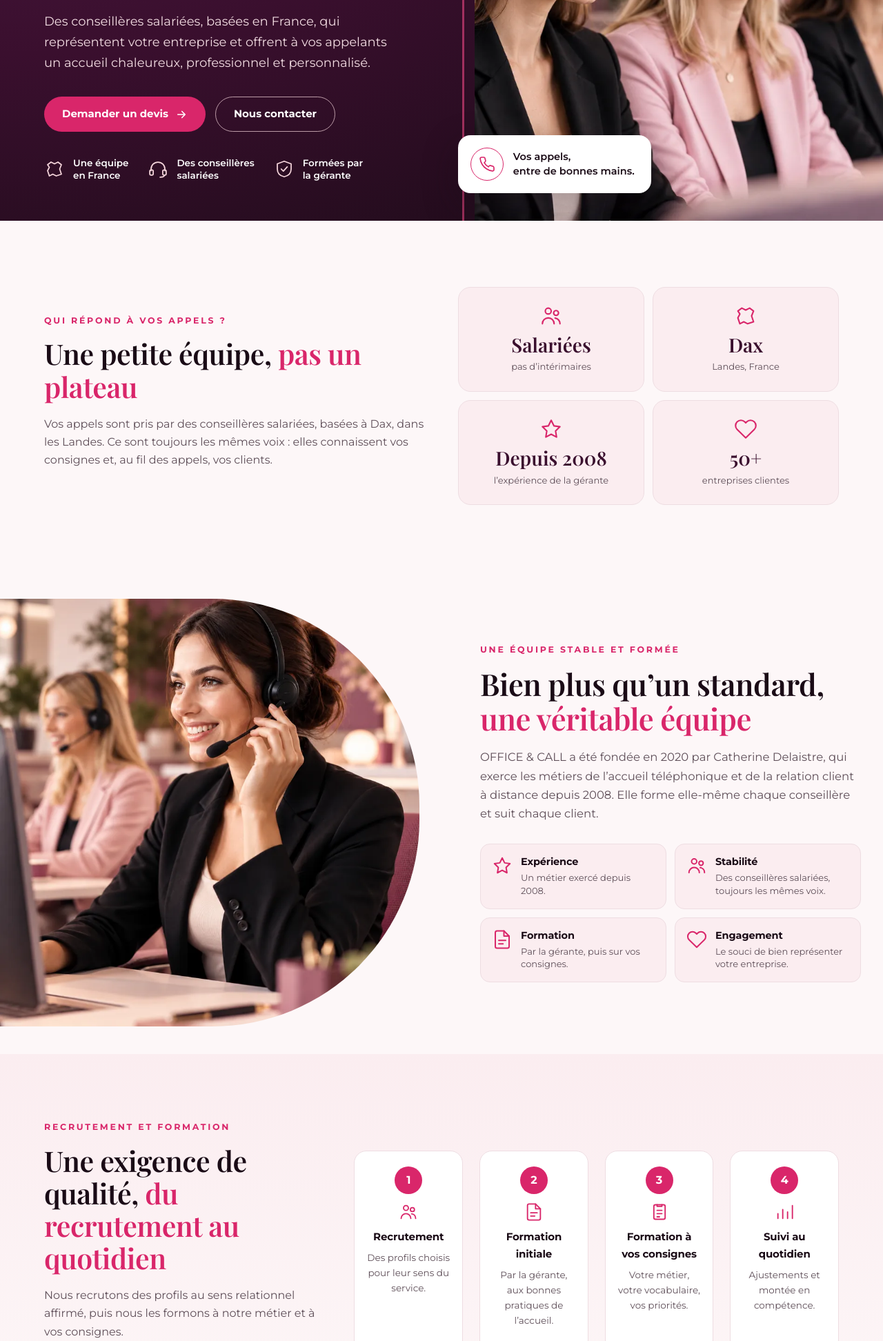
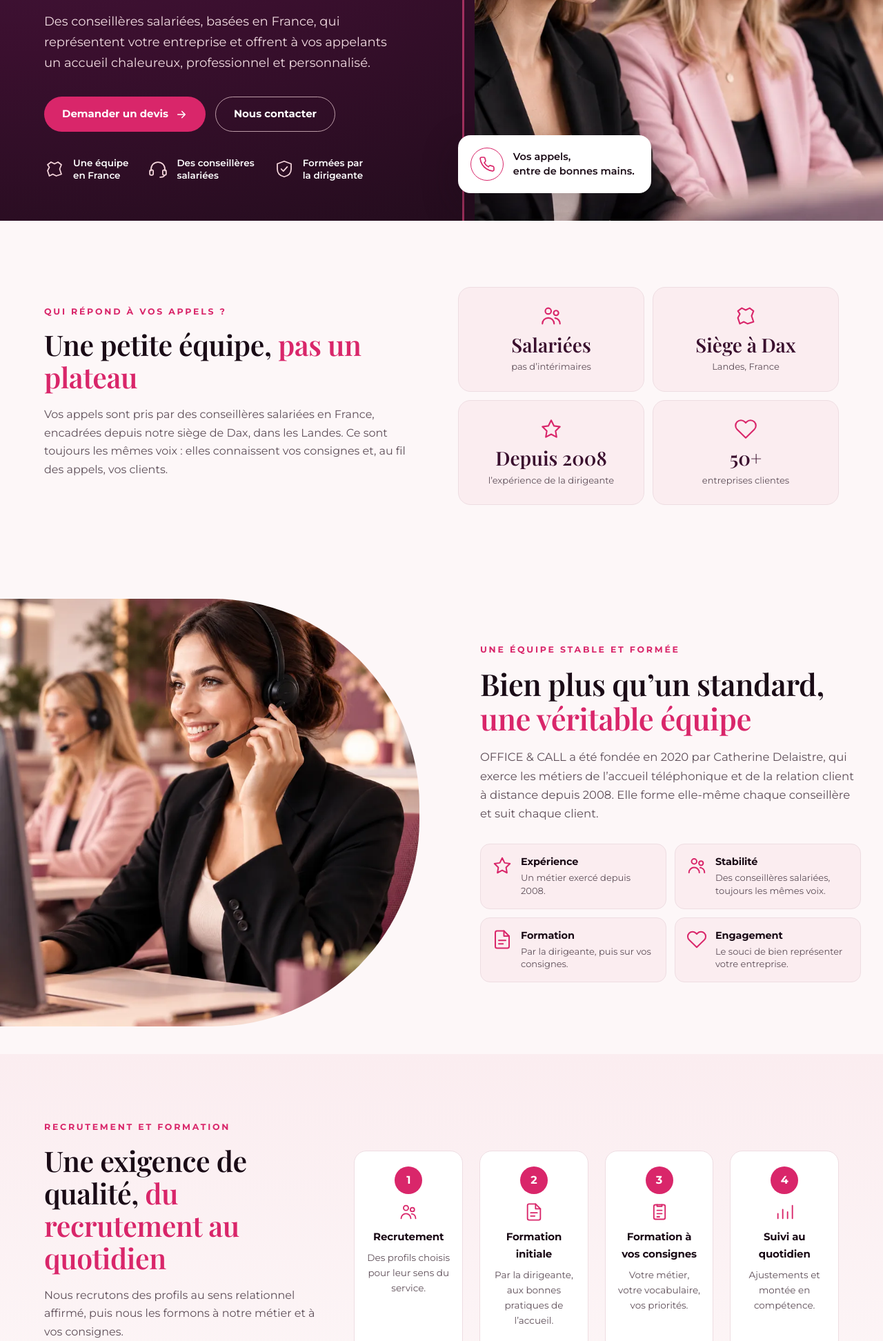
Before and after one commit to Office-Call/secretariat-externalise, a WordPress theme: template themes/standard-externalise/page-a-propos.php in a window 1280 px wide. Shown: the part 411-2355 px from the top of the page at 69% size. Run offline with PHP 8.4 and a stand-in for WordPress, Linux system fonts and the light colour scheme; the site name, menu and one post (Sample post) are stand-ins, and other content is empty; some libraries are stand-ins or nearby versions.

Commit message:
Corrections suite à l'audit du site (thème 1.6.2, Pages du site 1.1.1)
- Promesses absolues retirées (« ne manquer aucun appel », « aucun appel sans réponse »)
- Équipe présentée « en France, siège à Dax » au lieu de « basée à Dax »
- « Gérante » remplacé par « dirigeante » (SAS : titre légal Président(e))
- Témoignages renommé « Avis clients » ; plus d'annonce de cas clients inexistants
- Page Guides en noindex tant qu'aucun article n'est publié
- LISEZMOI : diagnostic de /temoignages/ qui affiche la page des Guides

Co-Authored-By: Claude Opus 5.5 <noreply@anthropic.com>
Claude-Session: https://claude.ai/code/session_01Y69qQ3kAmXqN2nSXxz1mt8

```diff
--- a/plugins/se-pages-du-site/se-pages-du-site.php
+++ b/plugins/se-pages-du-site/se-pages-du-site.php
@@ -2,7 +2,7 @@
 /**
  * Plugin Name: Pages du site — Standard Externalisé
  * Description: Crée ou met à jour en un clic les pages de standard-externalise.fr (textes rédigés, bonnes adresses, bons modèles). Outils › Pages du site. À supprimer une fois les pages créées.
- * Version: 1.1.0
+ * Version: 1.1.1
  * Author: OFFICE & CALL
  */
 
--- a/themes/standard-externalise/footer.php
+++ b/themes/standard-externalise/footer.php
@@ -1,5 +1,5 @@
 <?php if (!defined('ABSPATH')) { exit; }
-$texte = get_theme_mod('se_pied_texte') ?: 'Une permanence téléphonique haut de gamme, humaine et sur mesure, pour ne manquer aucun appel et renforcer votre image professionnelle.';
+$texte = get_theme_mod('se_pied_texte') ?: 'Une permanence téléphonique haut de gamme, humaine et sur mesure, qui prend vos appels pendant que vous travaillez et renforce votre image professionnelle.';
 $tel = get_theme_mod('se_telephone');
 $mail = get_theme_mod('se_email');
 $li = get_theme_mod('se_linkedin');
--- a/themes/standard-externalise/front-page.php
+++ b/themes/standard-externalise/front-page.php
@@ -56,7 +56,7 @@ get_header();
   <div class="wrap">
     <div class="section-head center">
       <p class="kicker">Nos solutions</p>
-      <h2>Des services sur mesure <br class="br-desk">pour <em>ne manquer aucun appel</em></h2>
+      <h2>Des services sur mesure <br class="br-desk">pour <em>prendre vos appels quand vous ne pouvez pas</em></h2>
       <p>Une permanence téléphonique professionnelle et humaine, adaptée à vos besoins et à votre activité.</p>
     </div>
     <div class="cards">
--- a/themes/standard-externalise/functions.php
+++ b/themes/standard-externalise/functions.php
@@ -7,7 +7,7 @@ if (!defined('ABSPATH')) {
     exit;
 }
 
-define('SE_THEME_VERSION', '1.6.1');
+define('SE_THEME_VERSION', '1.6.2');
 
 require get_template_directory() . '/inc/menus.php';
 require get_template_directory() . '/inc/composants.php';
@@ -231,7 +231,9 @@ function se_seo($titre, $description, $service = '', $image = '')
 /** Pages exclues des moteurs (obligatoires mais sans intérêt pour le référencement). */
 function se_page_noindex()
 {
-    return is_page(['mentions-legales', 'politique-de-confidentialite', 'cgv']) || is_search() || is_404();
+    // La page Guides reste hors des moteurs tant qu'aucun article n'est publié (page vide = contenu trop mince).
+    return is_page(['mentions-legales', 'politique-de-confidentialite', 'cgv']) || is_search() || is_404()
+        || (is_home() && !have_posts());
 }
 
 /** Fil d'Ariane de la page courante : [[nom, url], …], d'après les pages parentes de WordPress. */
--- a/themes/standard-externalise/inc/menus.php
+++ b/themes/standard-externalise/inc/menus.php
@@ -29,7 +29,7 @@ function se_menu_par_defaut()
         ['titre' => 'Pourquoi nous ?', 'url' => '', 'enfants' => [
             ['titre' => 'Notre équipe', 'url' => $u('a-propos')],
             ['titre' => 'Notre méthode', 'url' => $u('comment-ca-fonctionne')],
-            ['titre' => 'Témoignages et cas clients', 'url' => $u('temoignages')],
+            ['titre' => 'Avis clients', 'url' => $u('temoignages')],
             ['titre' => 'Nos outils', 'url' => $u('nos-outils')],
             ['titre' => 'Guides et conseils', 'url' => $u('guides')],
         ]],
--- a/themes/standard-externalise/page-a-propos.php
+++ b/themes/standard-externalise/page-a-propos.php
@@ -6,8 +6,8 @@
 if (!defined('ABSPATH')) { exit; }
 
 se_seo(
-    'Notre équipe de conseillères téléphoniques à Dax',
-    'Des conseillères salariées, basées à Dax dans les Landes, formées par une gérante qui exerce ce métier depuis 2008. Une petite équipe qui connaît vos clients.',
+    'Notre équipe de conseillères téléphoniques en France',
+    'Des conseillères salariées en France, encadrées depuis notre siège de Dax et formées par une dirigeante qui exerce ce métier depuis 2008. Une petite équipe qui connaît vos clients.',
     '',
     'equipe.webp'
 );
@@ -20,7 +20,7 @@ get_header();
     'titre'   => 'Une équipe engagée, à la hauteur <em>de votre image</em>',
     'texte'   => 'Des conseillères salariées, basées en France, qui représentent votre entreprise et offrent à vos appelants un accueil chaleureux, professionnel et personnalisé.',
     'bouton2' => ['Nous contacter', se_lien('contact')],
-    'points'  => [['france', 'Une équipe<br>en France'], ['headset', 'Des conseillères<br>salariées'], ['shield', 'Formées par<br>la gérante']],
+    'points'  => [['france', 'Une équipe<br>en France'], ['headset', 'Des conseillères<br>salariées'], ['shield', 'Formées par<br>la dirigeante']],
     'image'   => 'equipe.webp',
     'alt'     => 'Conseillères de l’équipe Standard Externalisé avec leur casque',
     'badge'   => ['phone', 'Vos appels,<br>entre de bonnes mains.'],
@@ -31,10 +31,10 @@ get_header();
     <div class="def-text">
       <p class="kicker">Qui répond à vos appels&nbsp;?</p>
       <h2>Une petite équipe, <em>pas un plateau</em></h2>
-      <p>Vos appels sont pris par des conseillères salariées, basées à Dax, dans les Landes. Ce sont toujours les mêmes voix : elles connaissent vos consignes et, au fil des appels, vos clients.</p>
+      <p>Vos appels sont pris par des conseillères salariées en France, encadrées depuis notre siège de Dax, dans les Landes. Ce sont toujours les mêmes voix : elles connaissent vos consignes et, au fil des appels, vos clients.</p>
     </div>
     <div class="chiffres">
-      <?php foreach ([['users', 'Salariées', 'pas d’intérimaires'], ['france', 'Dax', 'Landes, France'], ['star', 'Depuis 2008', 'l’expérience de la gérante'], ['heart', '50+', 'entreprises clientes']] as $c) : ?>
+      <?php foreach ([['users', 'Salariées', 'pas d’intérimaires'], ['france', 'Siège à Dax', 'Landes, France'], ['star', 'Depuis 2008', 'l’expérience de la dirigeante'], ['heart', '50+', 'entreprises clientes']] as $c) : ?>
         <div class="chiffre"><?php echo se_icon($c[0]); ?><strong><?php echo esc_html($c[1]); ?></strong><span><?php echo esc_html($c[2]); ?></span></div>
       <?php endforeach; ?>
     </div>
@@ -48,7 +48,7 @@ get_header();
     <?php se_atouts([
         ['star', 'Expérience', 'Un métier exercé depuis 2008.'],
         ['users', 'Stabilité', 'Des conseillères salariées, toujours les mêmes voix.'],
-        ['doc', 'Formation', 'Par la gérante, puis sur vos consignes.'],
+        ['doc', 'Formation', 'Par la dirigeante, puis sur vos consignes.'],
         ['heart', 'Engagement', 'Le souci de bien représenter votre entreprise.'],
     ], 2); ?>
 <?php }); ?>
@@ -63,7 +63,7 @@ get_header();
     </div>
     <?php se_etapes([
         ['Recrutement', 'Des profils choisis pour leur sens du service.', 'users'],
-        ['Formation initiale', 'Par la gérante, aux bonnes pratiques de l’accueil.', 'doc'],
+        ['Formation initiale', 'Par la dirigeante, aux bonnes pratiques de l’accueil.', 'doc'],
         ['Formation à vos consignes', 'Votre métier, votre vocabulaire, vos priorités.', 'clipboard'],
         ['Suivi au quotidien', 'Ajustements et montée en compétence.', 'chart'],
     ], 'steps-cards'); ?>
@@ -86,8 +86,8 @@ get_header();
 <?php get_template_part('parts/temoignages'); ?>
 
 <?php se_faq([
-    ['Où sont basées vos conseillères ?', 'À Dax, dans les Landes. Elles sont salariées de l’entreprise.'],
-    ['Quelle est leur expérience ?', 'Elles sont formées par la gérante, qui exerce les métiers de l’accueil téléphonique et de la relation client depuis 2008.'],
+    ['Où sont basées vos conseillères ?', 'En France. Elles sont salariées de l’entreprise et encadrées depuis notre siège de Dax, dans les Landes.'],
+    ['Quelle est leur expérience ?', 'Elles sont formées par la dirigeante, qui exerce les métiers de l’accueil téléphonique et de la relation client depuis 2008.'],
     ['Comment sont-elles formées ?', 'Une formation initiale aux bonnes pratiques de l’accueil, puis une formation à vos consignes avant la mise en service.'],
     ['L’équipe est-elle stable ?', 'Oui : ce sont des conseillères salariées, pas des intérimaires. Vos clients entendent les mêmes voix.'],
     ['Peuvent-elles s’adapter à mon secteur d’activité ?', 'Oui. Vos consignes sont écrites pour votre métier, et nous les ajustons avec vous.'],
@@ -95,7 +95,7 @@ get_header();
 
 <?php se_maillage([
     ['Notre méthode', 'Comment se passe la mise en place.', se_lien('comment-ca-fonctionne'), 'gear'],
-    ['Témoignages et cas clients', 'Ce qu’en disent nos clients.', se_lien('temoignages'), 'star'],
+    ['Avis clients', 'Ce qu’en disent nos clients.', se_lien('temoignages'), 'star'],
     ['Nos outils', 'Téléphonie, consignes, confidentialité.', se_lien('nos-outils'), 'laptop'],
     ['Demander un devis', 'Votre proposition chiffrée sous 24 heures ouvrées.', se_lien('devis'), 'doc'],
 ]); ?>
--- a/themes/standard-externalise/page-comment-ca-fonctionne.php
+++ b/themes/standard-externalise/page-comment-ca-fonctionne.php
@@ -79,7 +79,7 @@ get_header();
     ['Combien de temps faut-il pour mettre en place le service ?', 'Cela dépend surtout de vos consignes : un simple accueil avec prise de message se prépare plus vite qu’une prise de rendez-vous avec des règles détaillées. Nous fixons la date ensemble lors du premier échange.'],
     ['Quelles informations devez-vous me demander ?', 'Votre activité, vos horaires, les questions fréquentes de vos clients, ce qui est urgent, et à qui transmettre les messages.'],
     ['Puis-je modifier mes consignes après le lancement ?', 'Oui, à tout moment, par e-mail ou par téléphone.'],
-    ['Comment sont formées les conseillères ?', 'Elles sont salariées et formées par la gérante, qui exerce ce métier depuis 2008. Elles prennent connaissance de vos consignes avant la mise en service.'],
+    ['Comment sont formées les conseillères ?', 'Elles sont salariées et formées par la dirigeante, qui exerce ce métier depuis 2008. Elles prennent connaissance de vos consignes avant la mise en service.'],
     ['Dois-je changer de numéro ou de logiciel ?', 'Non. Un simple renvoi d’appel depuis votre ligne suffit, et nous travaillons dans vos outils quand c’est nécessaire.'],
 ], 'Vous vous posez des questions sur la mise en place de notre service ? Voici les réponses aux plus fréquentes.'); ?>
 
--- a/themes/standard-externalise/page-contact.php
+++ b/themes/standard-externalise/page-contact.php
@@ -4,7 +4,7 @@ if (!defined('ABSPATH')) { exit; }
 
 se_seo(
     'Contact : parlons de votre standard téléphonique',
-    'Contactez Standard Externalisé par téléphone, par e-mail ou via notre formulaire. Une équipe basée à Dax, joignable du lundi au vendredi de 8h à 19h.',
+    'Contactez Standard Externalisé par téléphone, par e-mail ou via notre formulaire. Une équipe en France, joignable du lundi au vendredi de 8h à 19h.',
     '',
     'accueil-telephone.webp'
 );
@@ -55,7 +55,7 @@ $mail = get_theme_mod('se_email');
     <div class="contact-side">
       <img src="<?php echo se_img('conseillere-equipe.webp'); ?>" alt="Conseillère de l’équipe Standard Externalisé" width="1100" height="825" loading="lazy">
       <ul class="liste-coches">
-        <li><?php echo se_icon('check', ''); ?>Une équipe basée à Dax, en France</li>
+        <li><?php echo se_icon('check', ''); ?>Une équipe en France, siège à Dax</li>
         <li><?php echo se_icon('check', ''); ?>Une réponse sous 24 heures ouvrées</li>
         <li><?php echo se_icon('check', ''); ?>Un accompagnement personnalisé</li>
       </ul>
--- a/themes/standard-externalise/page-metiers.php
+++ b/themes/standard-externalise/page-metiers.php
@@ -30,7 +30,7 @@ get_header();
         ['tools', 'Artisans et BTP', 'Vous êtes sur le chantier, nous prenons les demandes de devis.', se_lien('metiers/artisans-btp')],
         ['scale', 'Professions juridiques', 'Filtrage discret, messages précis, rendez-vous fixés.', se_lien('metiers/professions-juridiques')],
         ['calc', 'Expertise comptable', 'Un renfort pendant les périodes fiscales.', se_lien('metiers/expertise-comptable')],
-        ['home', 'Immobilier', 'Aucun appel sur une annonce sans réponse.', se_lien('metiers/immobilier')],
+        ['home', 'Immobilier', 'Les appels sur vos annonces pris pendant vos visites.', se_lien('metiers/immobilier')],
         ['heart', 'Services à la personne', 'Familles et intervenants bien orientés.', se_lien('metiers/services-a-la-personne')],
     ], false, 'cards-5'); ?>
     <p class="center note-metier">Votre métier n’est pas dans la liste ? Nous accompagnons aussi d’autres TPE et PME : <a href="<?php echo se_lien('contact'); ?>">décrivez-nous votre activité</a>.</p>
--- a/themes/standard-externalise/page-permanence-telephonique.php
+++ b/themes/standard-externalise/page-permanence-telephonique.php
@@ -67,7 +67,7 @@ get_header();
 </section>
 
 <?php se_faq([
-    ['Qui répond à mes appels ?', 'Des conseillères salariées, basées à Dax, formées à vos consignes. Ce sont toujours les mêmes voix.'],
+    ['Qui répond à mes appels ?', 'Des conseillères salariées en France, formées à vos consignes. Ce sont toujours les mêmes voix.'],
     ['Quels sont les horaires de la permanence ?', 'Du lundi au vendredi, de 8h à 19h, sans coupure le midi. En dehors de ces horaires, vos appels suivent la solution que vous avez prévue, par exemple votre messagerie.'],
     ['Puis-je personnaliser la formule d’accueil ?', 'Oui. La conseillère répond avec la formule que vous choisissez, au nom de votre entreprise.'],
     ['Comment me sont transmis les messages ?', 'Par e-mail dès la fin de l’appel, et par SMS en option.'],
--- a/themes/standard-externalise/page-services-a-la-personne.php
+++ b/themes/standard-externalise/page-services-a-la-personne.php
@@ -50,7 +50,7 @@ se_page_metier([
     'liens' => [
         ['Permanence téléphonique', 'Tous vos appels pris, du lundi au vendredi de 8h à 19h.', se_lien('permanence-telephonique'), 'headset'],
         ['Étude sur mesure', 'Pour un réseau de plusieurs agences.', se_lien('etude-sur-mesure'), 'nodes'],
-        ['Témoignages et cas clients', 'Ce qu’en disent nos clients.', se_lien('temoignages'), 'star'],
+        ['Avis clients', 'Ce qu’en disent nos clients.', se_lien('temoignages'), 'star'],
         ['Demander un devis', 'Votre proposition chiffrée sous 24 heures ouvrées.', se_lien('devis'), 'doc'],
     ],
     'faq' => [
--- a/themes/standard-externalise/style.css
+++ b/themes/standard-externalise/style.css
@@ -3,7 +3,7 @@ Theme Name: Standard Externalisé
 Theme URI: https://standard-externalise.fr/
 Author: OFFICE & CALL
 Description: Thème sur mesure pour standard-externalise.fr — charte Impact Signature (aubergine, rose électrique, Playfair Display, Montserrat). Léger, sans constructeur de pages, polices servies en local.
-Version: 1.6.1
+Version: 1.6.2
 Requires at least: 6.4
 Requires PHP: 7.4
 License: Propriétaire — OFFICE & CALL SAS
```
Also changed, not shown: docs/seo-pages.md (+3 -3 lines), plugins/se-pages-du-site/inc/pages.php (+4 -4 lines), themes/standard-externalise/LISEZMOI.txt (+11 -1 lines), themes/standard-externalise/page-temoignages.php (+4 -4 lines), README.md.
